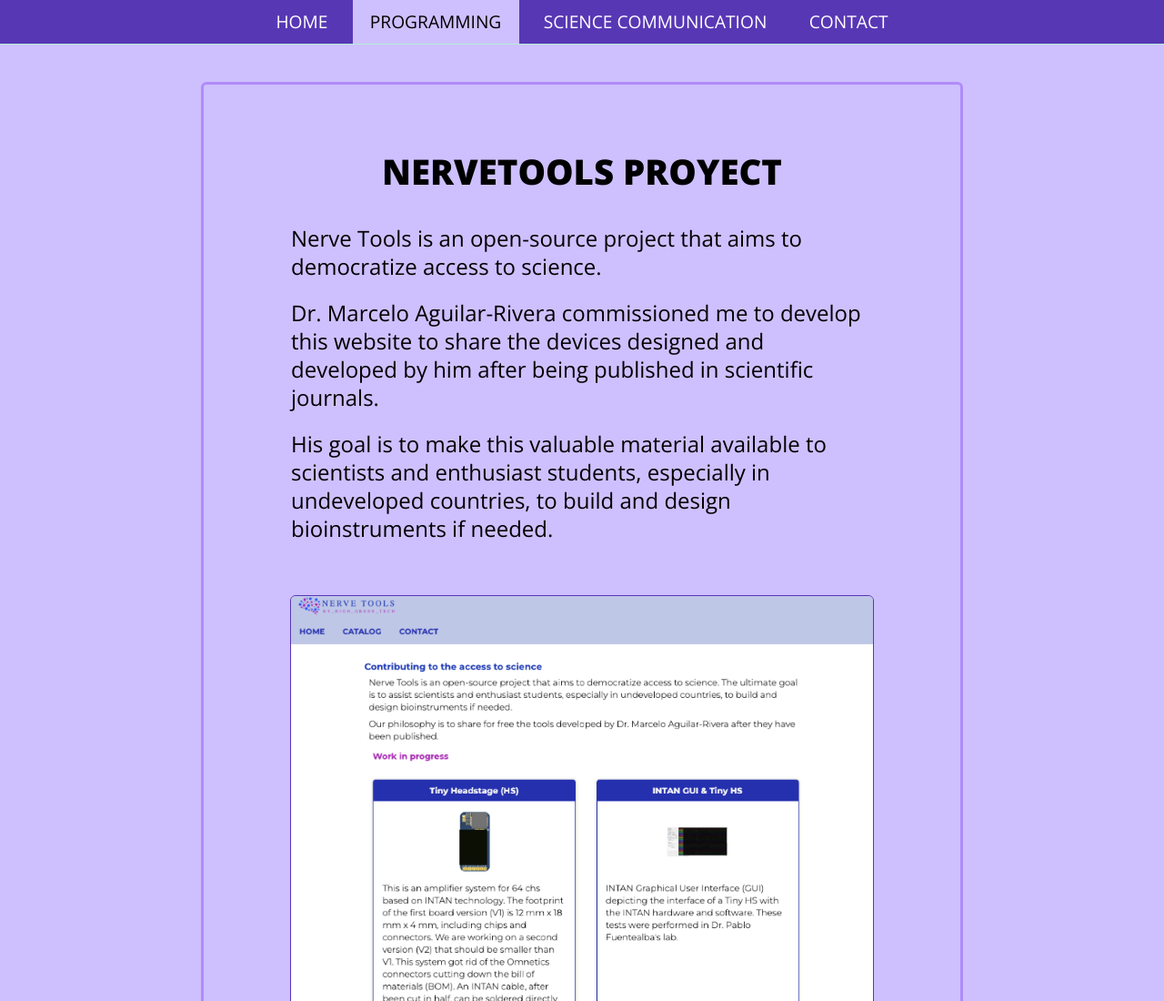
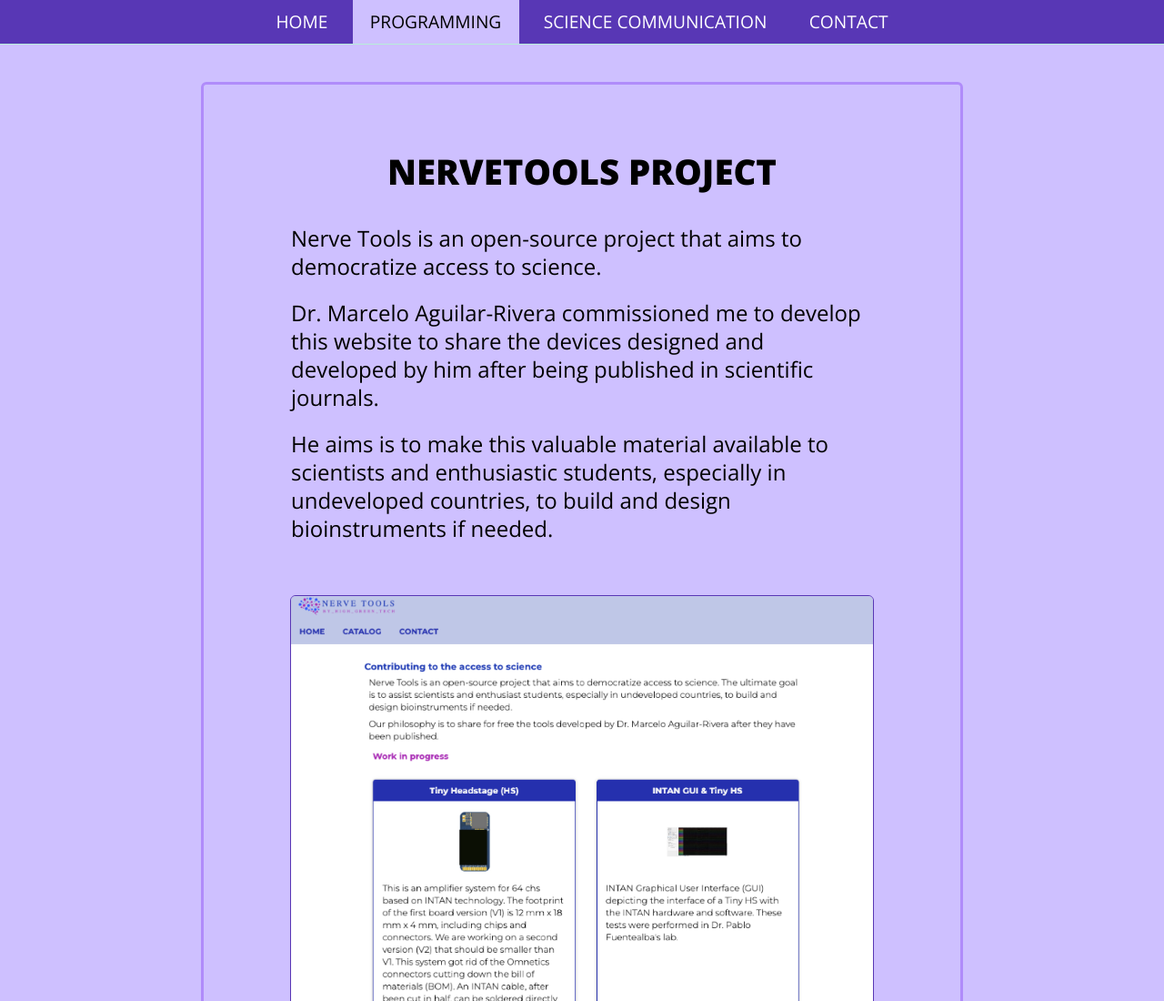
Before and after one commit to psegovia2022/psegovia2022.github.io, a plain HTML site: page pages/programming.html in a window 1280 px wide. Shown: the top 1100 px of the page at 91% size. Drawn offline with nearby package versions, Linux system fonts and the light colour scheme; a web font is replaced by a local one.

Commit message:
Update programming.html

```diff
--- a/pages/programming.html
+++ b/pages/programming.html
@@ -49,11 +49,11 @@
     </header>
     <main>
         <article>
-            <h1>Nervetools Proyect</h1>
+            <h1>Nervetools Project</h1>
 
             <p>Nerve Tools is an open-source project that aims to democratize access to science.</p>
             <p> Dr. Marcelo Aguilar-Rivera commissioned me to develop this website to share the devices designed and developed by him after being published in scientific journals.</p>
-            <p> His goal is to make this valuable material available to scientists and enthusiast students, especially in undeveloped countries, to build and design bioinstruments if needed. </p>
+            <p> He aims is to make this valuable material available to scientists and enthusiastic students, especially in undeveloped countries, to build and design bioinstruments if needed. </p>
 
             <img id="nervetoolImg" src="../images/nervetoolsSmall.png" alt="nervetools website">
 
```
